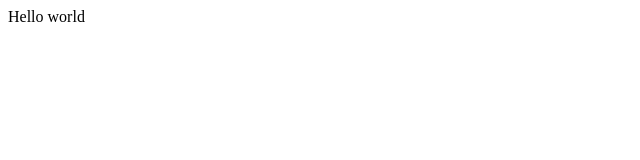
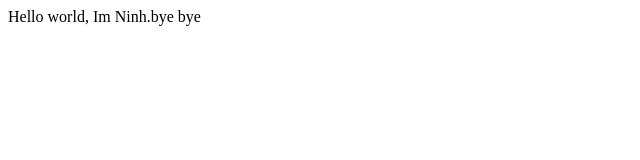
Before and after one commit to phamngocninh/cs50, a plain HTML site: page lecture1/index.html in a window 1280 px wide. Shown: the whole page, without its empty margins (0-640 px from the left). Drawn offline with Linux system fonts and the light colour scheme.

Commit message:
changed body

```diff
--- a/lecture1/index.html
+++ b/lecture1/index.html
@@ -5,6 +5,6 @@
     <title>Title</title>
 </head>
 <body>
-    Hello world
+    Hello world, Im Ninh.bye bye
 </body>
 </html>
```
